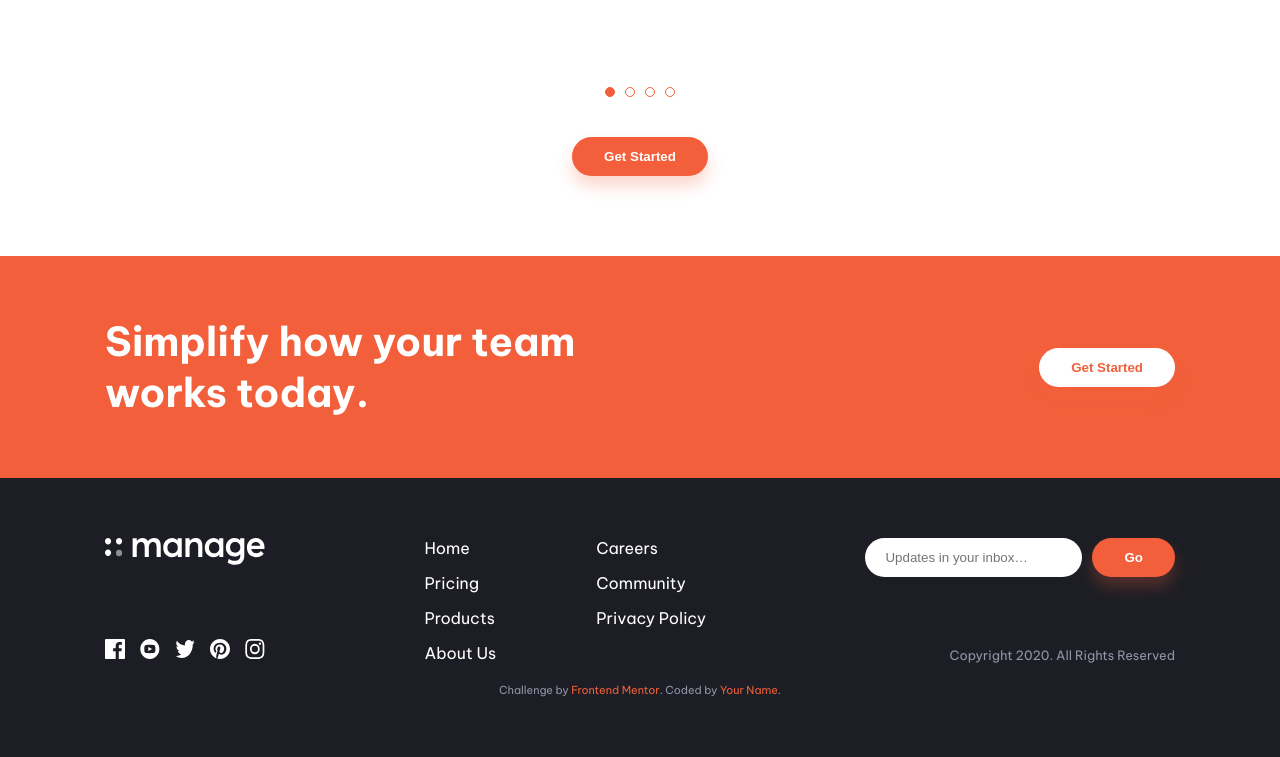
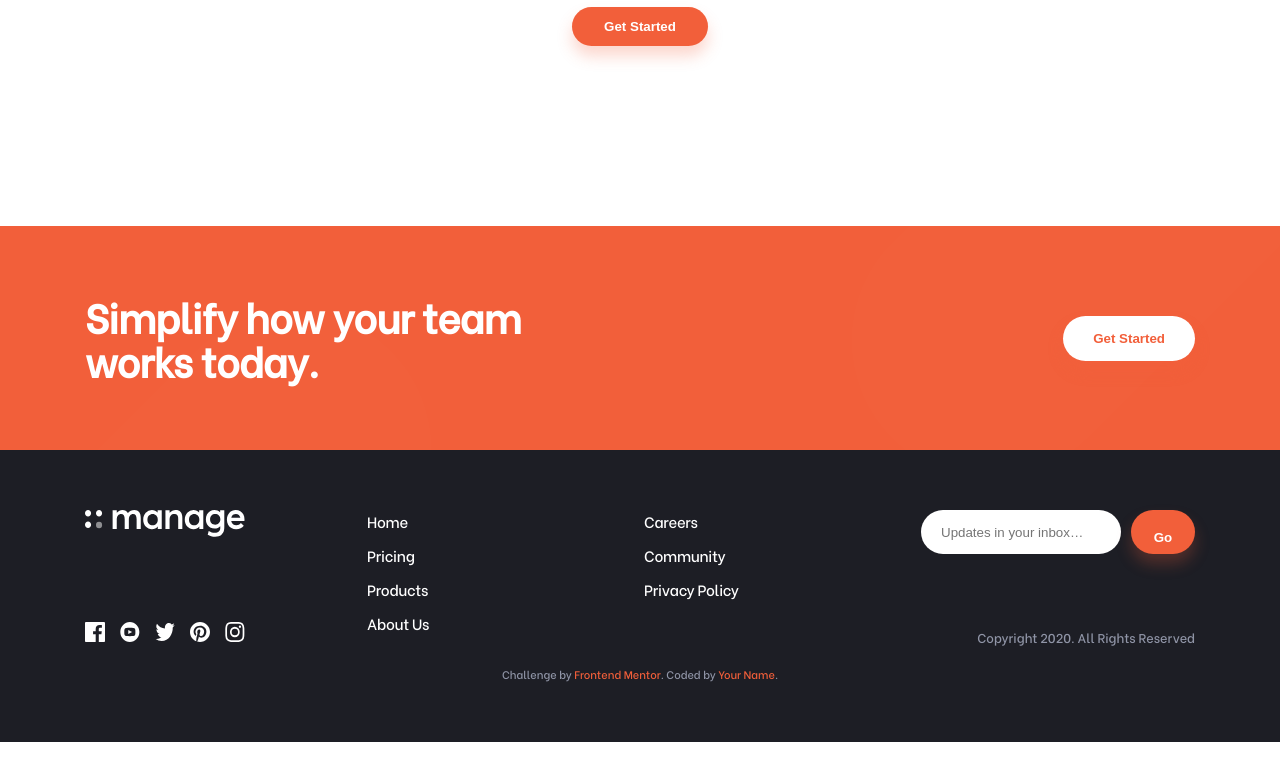
Before and after one commit to AhmedSabrye/manage-landing-page-frontend-mentor, a plain HTML site: page index.html in a window 1280 px wide. Shown: the part 1941-2698 px from the top of the page. Drawn offline with Linux system fonts and the light colour scheme.

Commit message:
pixel perfect

```diff
--- /dev/null
+++ b/fonts/style.css
@@ -0,0 +1,112 @@
+/* #### Generated By: http://font.download #### */
+
+    @font-face {
+    font-family: 'Be Vietnam Regular';
+    font-style: normal;
+    font-weight: normal;
+    src: local('Be Vietnam Regular'), url('BeVietnam-Regular.woff') format('woff');
+    }
+
+
+    @font-face {
+    font-family: 'Be Vietnam Italic';
+    font-style: normal;
+    font-weight: normal;
+    src: local('Be Vietnam Italic'), url('BeVietnam-Italic.woff') format('woff');
+    }
+
+
+    @font-face {
+    font-family: 'Be Vietnam Thin';
+    font-style: normal;
+    font-weight: normal;
+    src: local('Be Vietnam Thin'), url('BeVietnam-Thin.woff') format('woff');
+    }
+
+
+    @font-face {
+    font-family: 'Be Vietnam Thin Italic';
+    font-style: normal;
+    font-weight: normal;
+    src: local('Be Vietnam Thin Italic'), url('BeVietnam-ThinItalic.woff') format('woff');
+    }
+
+
+    @font-face {
+    font-family: 'Be Vietnam Light';
+    font-style: normal;
+    font-weight: normal;
+    src: local('Be Vietnam Light'), url('BeVietnam-Light.woff') format('woff');
+    }
+
+
+    @font-face {
+    font-family: 'Be Vietnam Light Italic';
+    font-style: normal;
+    font-weight: normal;
+    src: local('Be Vietnam Light Italic'), url('BeVietnam-LightItalic.woff') format('woff');
+    }
+
+
+    @font-face {
+    font-family: 'Be Vietnam Medium';
+    font-style: normal;
+    font-weight: normal;
+    src: local('Be Vietnam Medium'), url('BeVietnam-Medium.woff') format('woff');
+    }
+
+
+    @font-face {
+    font-family: 'Be Vietnam Medium Italic';
+    font-style: normal;
+    font-weight: normal;
+    src: local('Be Vietnam Medium Italic'), url('BeVietnam-MediumItalic.woff') format('woff');
+    }
+
+
+    @font-face {
+    font-family: 'Be Vietnam SemiBold';
+    font-style: normal;
+    font-weight: normal;
+    src: local('Be Vietnam SemiBold'), url('BeVietnam-SemiBold.woff') format('woff');
+    }
+
+
+    @font-face {
+    font-family: 'Be Vietnam SemiBold Italic';
+    font-style: normal;
+    font-weight: normal;
+    src: local('Be Vietnam SemiBold Italic'), url('BeVietnam-SemiBoldItalic.woff') format('woff');
+    }
+
+
+    @font-face {
+    font-family: 'Be Vietnam Bold';
+    font-style: normal;
+    font-weight: normal;
+    src: local('Be Vietnam Bold'), url('BeVietnam-Bold.woff') format('woff');
+    }
+
+
+    @font-face {
+    font-family: 'Be Vietnam Bold Italic';
+    font-style: normal;
+    font-weight: normal;
+    src: local('Be Vietnam Bold Italic'), url('BeVietnam-BoldItalic.woff') format('woff');
+    }
+
+
+    @font-face {
+    font-family: 'Be Vietnam ExtraBold';
+    font-style: normal;
+    font-weight: normal;
+    src: local('Be Vietnam ExtraBold'), url('BeVietnam-ExtraBold.woff') format('woff');
+    }
+
+
+    @font-face {
+    font-family: 'Be Vietnam ExtraBold Italic';
+    font-style: normal;
+    font-weight: normal;
+    src: local('Be Vietnam ExtraBold Italic'), url('BeVietnam-ExtraBoldItalic.woff') format('woff');
+    }
--- a/index.html
+++ b/index.html
@@ -21,7 +21,8 @@
 
     <title>Frontend Mentor | Manage landing page</title>
   </head>
-  <body>
+  <body><div>
+
     <div class="bg-pattern-top"></div>
     <div class="bg-pattern-bottom"></div>
 
@@ -54,8 +55,7 @@
         <div class="hero-content">
           <h1>Bring everyone together to build better products.</h1>
           <p>
-            Manage makes it simple for software teams to plan day-to-day tasks
-            while keeping the larger team goals in view.
+            Manage makes it simple for software teams to plan day-to-day tasks while keeping the larger team goals in view.
           </p>
           <button class="btn">Get Started</button>
         </div>
@@ -113,7 +113,7 @@
       </section>
 
       <!-- Testimonials Section -->
-      <section class="testimonials container">
+      <section class="testimonials">
         <h2>What they've said</h2>
 
         <div class="testimonials-slider">
@@ -141,7 +141,7 @@
             <img src="./images/avatar-richard.png" alt="Richard Watts" />
             <h3>Richard Watts</h3>
             <p>
-              "Manage allows us to provide structure and process. It keeps us
+              "Manage allows us to provide structure and process. It <br>keeps us
               organized and focused. I can't stop recommending them to everyone
               I talk to!"
             </p>
@@ -157,14 +157,6 @@
             </p>
           </div>
         </div>
-
-        <div class="slider-dots">
-          <div class="dot active"></div>
-          <div class="dot"></div>
-          <div class="dot"></div>
-          <div class="dot"></div>
-        </div>
-
         <button class="btn">Get Started</button>
       </section>
 
@@ -206,18 +198,16 @@
           </div>
         </div>
 
+        <div class="footer-right-main">
           <div class="footer-nav">
             <ul class="footer-menu">
               <li><a href="#">Home</a></li>
+              <li><a href="#">Careers</a></li>
               <li><a href="#">Pricing</a></li>
+              <li><a href="#">Community</a></li>
               <li><a href="#">Products</a></li>
+              <li><a href="#">Privacy Policy</a></li>
               <li><a href="#">About Us</a></li>
-          </ul>
-
-          <ul class="footer-menu">
-            <li><a href="#">Careers</a></li>
-            <li><a href="#">Community</a></li>
-            <li><a href="#">Privacy Policy</a></li>
             </ul>
           </div>
 
@@ -228,6 +218,7 @@
             </form>
 
             <p class="copyright">Copyright 2020. All Rights Reserved</p>
+          </div>
         </div>
       </div>
 
@@ -257,8 +248,14 @@
         navMenu.classList.remove("active");
       });
 
+      const slider = document.querySelector(".testimonials-slider");
+      slider.scrollLeft = 100;
+      slider.addEventListener("scroll", (e) => {
+        console.log(e.target.scrollLeft);
 
+      });
 
     </script>
-  </body>
+
+  </div></body>
 </html>
--- a/styles.css
+++ b/styles.css
@@ -10,6 +10,120 @@
   --very-light-gray: hsl(0, 0%, 98%);
 }
 
+/* Typography */
+/* #### Generated By: http://font.download #### */
+
+@font-face {
+  font-family: 'Be Vietnam Regular';
+  font-style: normal;
+  font-weight: normal;
+  src: local('Be Vietnam Regular'), url('./fonts/BeVietnam-Regular.woff') format('woff');
+  }
+
+
+  @font-face {
+  font-family: 'Be Vietnam Italic';
+  font-style: normal;
+  font-weight: normal;
+  src: local('Be Vietnam Italic'), url('./fonts/BeVietnam-Italic.woff') format('woff');
+  }
+
+
+  @font-face {
+  font-family: 'Be Vietnam Thin';
+  font-style: normal;
+  font-weight: normal;
+  src: local('Be Vietnam Thin'), url('./fonts/BeVietnam-Thin.woff') format('woff');
+  }
+
+
+  @font-face {
+  font-family: 'Be Vietnam Thin Italic';
+  font-style: normal;
+  font-weight: normal;
+  src: local('Be Vietnam Thin Italic'), url('./fonts/BeVietnam-ThinItalic.woff') format('woff');
+  }
+
+
+  @font-face {
+  font-family: 'Be Vietnam Light';
+  font-style: normal;
+  font-weight: normal;
+  src: local('Be Vietnam Light'), url('./fonts/BeVietnam-Light.woff') format('woff');
+  }
+
+
+  @font-face {
+  font-family: 'Be Vietnam Light Italic';
+  font-style: normal;
+  font-weight: normal;
+  src: local('Be Vietnam Light Italic'), url('./fonts/BeVietnam-LightItalic.woff') format('woff');
+  }
+
+
+  @font-face {
+  font-family: 'Be Vietnam Medium';
+  font-style: normal;
+  font-weight: normal;
+  src: local('Be Vietnam Medium'), url('./fonts/BeVietnam-Medium.woff') format('woff');
+  }
+
+
+  @font-face {
+  font-family: 'Be Vietnam Medium Italic';
+  font-style: normal;
+  font-weight: normal;
+  src: local('Be Vietnam Medium Italic'), url('./fonts/BeVietnam-MediumItalic.woff') format('woff');
+  }
+
+
+  @font-face {
+  font-family: 'Be Vietnam SemiBold';
+  font-style: normal;
+  font-weight: normal;
+  src: local('Be Vietnam SemiBold'), url('./fonts/BeVietnam-SemiBold.woff') format('woff');
+  }
+
+
+  @font-face {
+  font-family: 'Be Vietnam SemiBold Italic';
+  font-style: normal;
+  font-weight: normal;
+  src: local('Be Vietnam SemiBold Italic'), url('./fonts/BeVietnam-SemiBoldItalic.woff') format('woff');
+  }
+
+
+  @font-face {
+  font-family: 'Be Vietnam Bold';
+  font-style: normal;
+  font-weight: normal;
+  src: local('Be Vietnam Bold'), url('./fonts/BeVietnam-Bold.woff') format('woff');
+  }
+
+
+  @font-face {
+  font-family: 'Be Vietnam Bold Italic';
+  font-style: normal;
+  font-weight: normal;
+  src: local('Be Vietnam Bold Italic'), url('./fonts/BeVietnam-BoldItalic.woff') format('woff');
+  }
+
+
+  @font-face {
+  font-family: 'Be Vietnam ExtraBold';
+  font-style: normal;
+  font-weight: normal;
+  src: local('Be Vietnam ExtraBold'), url('./fonts/BeVietnam-ExtraBold.woff') format('woff');
+  }
+
+
+  @font-face {
+  font-family: 'Be Vietnam ExtraBold Italic';
+  font-style: normal;
+  font-weight: normal;
+  src: local('Be Vietnam ExtraBold Italic'), url('./fonts/BeVietnam-ExtraBoldItalic.woff') format('woff');
+  }
+
 * {
   margin: 0;
   padding: 0;
@@ -17,7 +131,7 @@
 }
 
 body {
-  font-family: 'Be Vietnam Pro', sans-serif;
+  font-family: 'Be Vietnam Medium', sans-serif;
   font-size: 16px;
   overflow-x: hidden;
   color: var(--dark-grayish-blue);
@@ -28,7 +142,7 @@ body {
   width: 100%;
   max-width: 1110px;
   margin: 0 auto;
-  padding: 0 20px;
+  /* padding: 0 20px; */
 }
 
 ul {
@@ -95,19 +209,21 @@ img {
 
 /* Header */
 header {
-  padding: 60px 0;
+  padding: 56px 0;
   position: relative;
 }
 
 .nav {
   display: flex;
   justify-content: space-between;
-  align-items: center;
+  align-items: end;
 }
 
 .nav-menu {
   display: flex;
   gap: 30px;
+  font-size: 13px;
+  margin-bottom: 11px;
 }
 
 .nav-menu li a {
@@ -122,6 +238,7 @@ header {
 
 .nav-button {
   display: flex;
+  height: 44px;
 }
 
 .hamburger, .close {
@@ -130,39 +247,41 @@ header {
 
 /* Hero section */
 .hero {
-  padding: 30px 0 100px;
+  padding: 60px 0;
   display: flex;
-  align-items: center;
+  /* align-items: center; */
   gap: 30px;
 }
 
 .hero-content {
-  flex: 1;
+  width: 49%;
+  margin-top: 55px;
 }
 
 .hero-image {
-  flex: 1;
   text-align: right;
 }
 
 .hero h1 {
+  letter-spacing: -1px;
   color: var(--dark-blue);
   font-size: 3.5rem;
   line-height: 1.1;
-  margin-bottom: 30px;
+  margin-bottom: 40px;
 }
 
 .hero p {
-  margin-bottom: 30px;
+  margin-bottom: 40px;
   max-width: 350px;
   line-height: 1.6;
 }
 
 /* Features section */
 .features {
-  padding: 80px 0;
+  padding: 55px 0;
   display: flex;
-  gap: 50px;
+  gap: 30px;
+
 }
 
 .features-intro {
@@ -172,6 +291,8 @@ header {
 .features-intro h2 {
   color: var(--dark-blue);
   font-size: 2.5rem;
+  letter-spacing: -0.71px;
+  line-height: 1.1;
   margin-bottom: 30px;
 }
 
@@ -182,27 +303,33 @@ header {
 
 .features-list {
   flex: 1;
+
 }
 
 .feature-item {
-  margin-bottom: 40px;
+  margin-bottom: 35px;
   display: flex;
   gap: 25px;
+  padding: 0 2px 0 0;
 }
 
 .feature-number {
   background-color: var(--bright-red);
   color: white;
   font-weight: 700;
-  padding: 8px 20px;
+  padding: 8px 25px;
   border-radius: 20px;
   height: fit-content;
 }
-
+.feature-content {
+  padding-top: 8px;
+}
 .feature-content h3 {
   color: var(--dark-blue);
   margin-bottom: 20px;
   display: flex;
+  letter-spacing: -.29px;
+  font-size: 1rem;
   align-items: center;
 }
 
@@ -216,20 +343,21 @@ header {
 
 /* Testimonials section */
 .testimonials {
-  padding: 80px 0;
+  padding: 50px 0;
   text-align: center;
+  margin-bottom: 130px;
 }
 
 .testimonials h2 {
   color: var(--dark-blue);
   font-size: 2.5rem;
-  margin-bottom: 80px;
+  margin-bottom:100px;
 }
 
 .testimonials-slider {
   display: flex;
   gap: 30px;
-  margin-bottom: 40px;
+  margin-bottom: 10px;
   overflow-x: auto;
   margin-top: -40px;
   padding: 50px 0;
@@ -242,11 +370,11 @@ header {
 
 .testimonial-card {
   background-color: var(--very-light-gray);
-  padding: 40px 30px 30px;
+  padding: 40px 50px 30px;
   border-radius: 5px;
   position: relative;
   flex: 0 0 calc(33.333% - 20px);
-  min-width: 400px;
+  min-width: 550px;
 }
 
 .testimonial-card img {
@@ -261,38 +389,20 @@ header {
 
 .testimonial-card h3 {
   color: var(--dark-blue);
-  margin-bottom: 20px;
+  margin-block: 20px;
+  letter-spacing: -.29px;
+  font-size: 1rem;
 }
 
 .testimonial-card p {
   line-height: 1.6;
 }
 
-/* Slider dots */
-.slider-dots {
-  display: flex;
-  justify-content: center;
-  gap: 10px;
-  margin-bottom: 40px;
-}
-
-.dot {
-  width: 10px;
-  height: 10px;
-  border-radius: 50%;
-  border: 1px solid var(--bright-red);
-  background-color: white;
-  cursor: pointer;
-}
-
-.dot.active {
-  background-color: var(--bright-red);
-}
 
 /* CTA section */
 .cta {
   background-color: var(--bright-red);
-  padding: 60px 0;
+  padding: 68px 0;
   position: relative;
   overflow: hidden;
 }
@@ -313,14 +423,19 @@ header {
   display: flex;
   justify-content: space-between;
   align-items: center;
+  position: relative;
 }
 
 .cta h2 {
   color: white;
   font-size: 2.5rem;
+  letter-spacing: -.71px;
+  line-height: 1.1;
   max-width: 500px;
 }
-
+.cta button {
+  padding: 15px 30px;
+}
 /* Footer */
 footer {
   background-color: var(--very-dark-blue);
@@ -330,7 +445,7 @@ footer {
 
 .footer-container {
   display: flex;
-  justify-content: space-between;
+  gap: 11%;
 }
 
 .footer-left {
@@ -352,19 +467,30 @@ footer {
 
 .footer-nav {
   display: flex;
-  gap: 100px;
+  gap: 200px;
+  font-size: 15px;
+  letter-spacing: -.29px;
+  flex:1;
 }
 
 .footer-menu {
   display: flex;
-  flex-direction: column;
-  gap: 15px;
+  /* gap: 15px; */
+  width: 100%;
+  flex-wrap: wrap;
 }
-
+.footer-menu li{
+  width: 50%;
+  margin-bottom: 12px;
+}
 .footer-menu a:hover {
   color: var(--bright-red);
 }
+.footer-right-main{
+  display: flex;
+  flex:1;
 
+}
 .footer-right {
   display: flex;
   flex-direction: column;
@@ -379,8 +505,17 @@ footer {
 
 .form input {
   padding: 12px 20px;
+  width: 200px;
+  height: 44px;
   border: none;
   border-radius: 50px;
+}
+.form button{
+  width: 64px;
+  height: 44px;
+  display: flex;
+  justify-content: center;
+  padding-top: 20px;
 }
 
 .copyright {
```
Also changed, not shown: fonts/example.html (added, +29 -0 lines), fonts/BeVietnam-Italic.woff (added), fonts/BeVietnam-Light.woff (added), fonts/BeVietnam-LightItalic.woff (added), fonts/BeVietnam-Medium.woff (added), fonts/BeVietnam-MediumItalic.woff (added), fonts/BeVietnam-Regular.woff (added), fonts/BeVietnam-SemiBold.woff (added), fonts/BeVietnam-SemiBoldItalic.woff (added), fonts/BeVietnam-Thin.woff (added), fonts/BeVietnam-ThinItalic.woff (added). Lines whose indentation alone changed are shown as unchanged.
